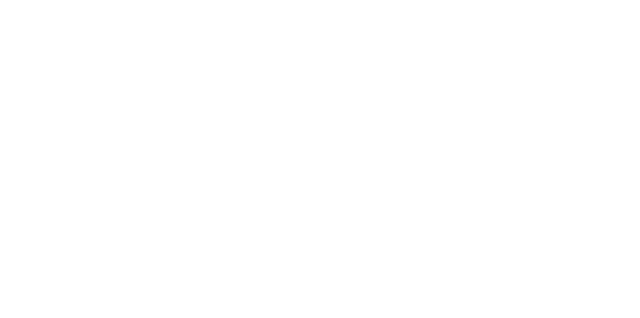
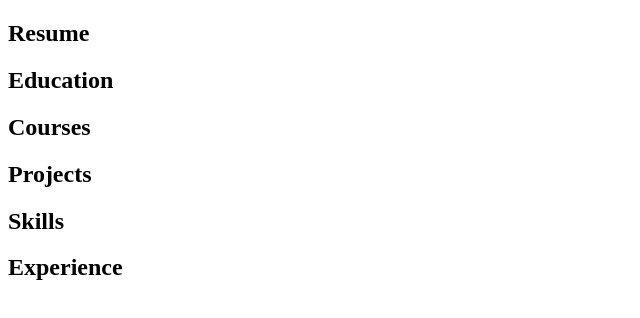
Before and after one commit to HoldenEv/HoldenEv.github.io, a plain HTML site: page resume.html in a window 1280 px wide. Shown: the whole page, without its empty margins (0-640 px from the left). Drawn offline with Linux system fonts and the light colour scheme.

Commit message:
feat: added div elements within my nav, main, and footer, and also established the class names for my divs as well as the other elements in my html files.

```diff
--- a/resume.html
+++ b/resume.html
@@ -6,16 +6,40 @@
     <title>Document</title>
   </head>
   <body>
-    <nav>
+    <nav class="navbar">
+      <h1 class="logo">Resume</h1>
     </nav>
     <main>
-      <section></section>
-      <section></section>
-      <section></section>
-      <section></section>
-      <section></section>
+      <div class="resume">
+        <section class="section">
+          <h2 class="section-title">
+            Education
+          </h2>
+        </section>
+        <section class="section">
+          <h2 class="section-title">
+            Courses
+          </h2>
+        </section>
+        <section class="section">
+          <h2 class="section-title">
+            Projects
+          </h2>
+        </section>
+        <section class="section">
+          <h2>
+            Skills
+          </h2>
+        </section>
+        <section class="section">
+          <h2 class="section-title">
+            Experience
+          </h2>
+        </section>
+      </div>
+
     </main>
-    <footer>
+    <footer class="footer">
 
     </footer>
   </body>
```
Also changed, not shown: blog.html (+3 -2 lines), contact.html (+5 -2 lines), index.html (+13 -3 lines), portfolio.html (+6 -2 lines).
